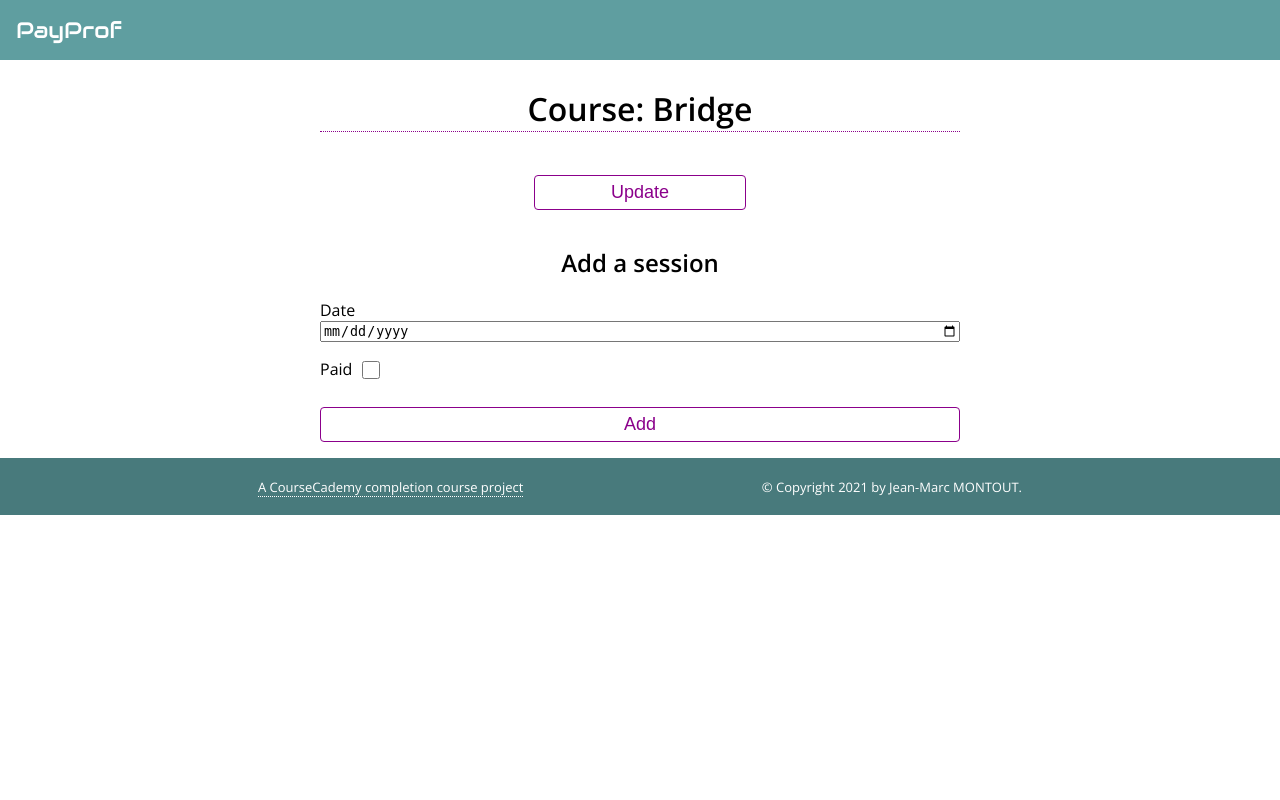
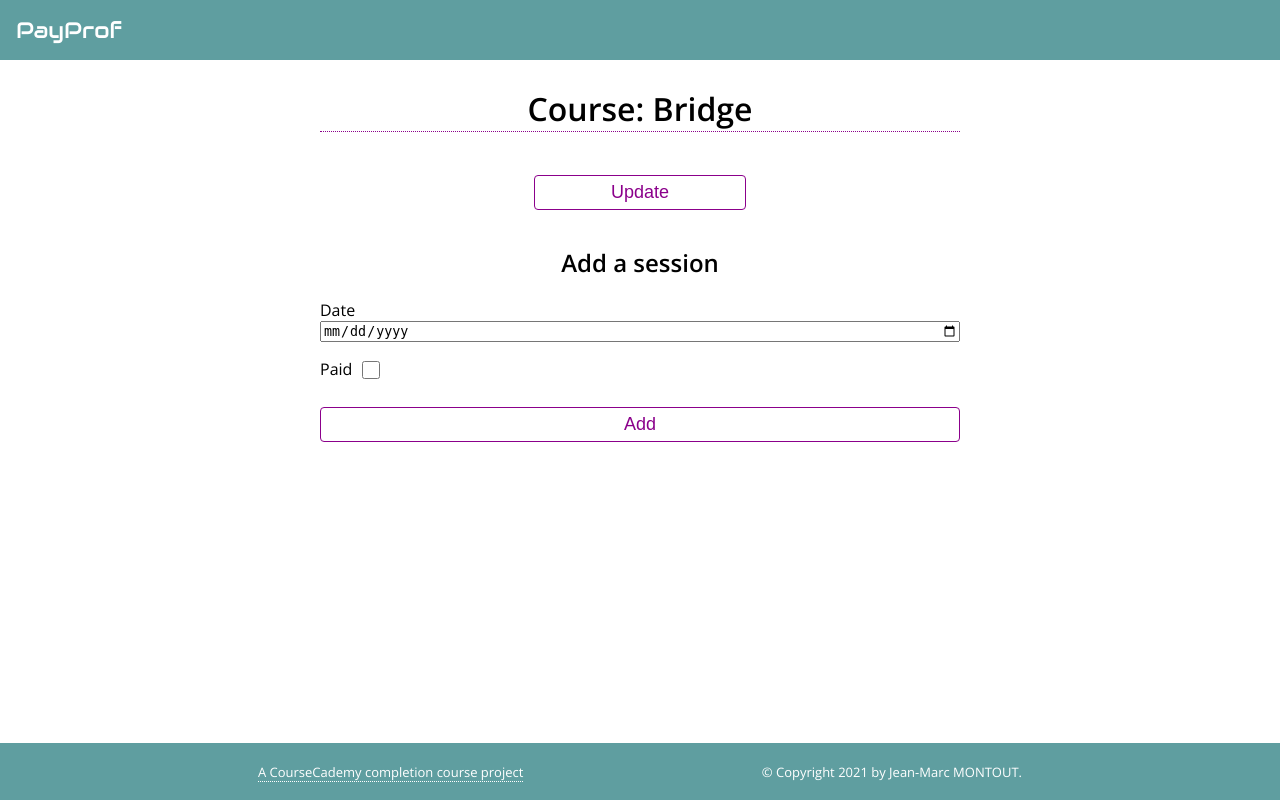
Before and after one commit to jmarcm/payprof, a Flask app: template templates/course.html in a window 1280 px wide. Run offline with Flask 2, Linux system fonts and the light colour scheme; the template is opened without the code that fills it: values that come from a table or form of the project are taken from there, others are empty; data comes from the database, SQL or seed files in the repository.

Commit message:
Footer at bottom

```diff
--- a/static/css/main.css
+++ b/static/css/main.css
@@ -161,8 +161,10 @@ input[type="checkbox"] {
 
 body {
     margin: 0;
+    height: 100vh;
+    display: flex;
+    flex-direction: column;
     font-family: 'Open Sans', sans-serif;
-    /* margin: 1.5em; */
 }
 
 @media (min-width: 992px) {
@@ -228,21 +230,25 @@ nav a {
     color: white;
 }
 
-.form-container,
-.container {
+/* MAIN
+-----------------------------------------------*/
+
+.main {
     margin-left: 0.3em;
     margin-right: 0.3em;
+    flex-grow: 2;
 }
 
 @media (min-width: 992px) {
-    .form-container {
+
+    .main-30 {
         width: 30%;
         min-width: 500px;
         margin-left: auto;
         margin-right: auto;
     }
 
-    .container {
+    .main-50 {
         width: 50%;
         min-width: 500px;
         margin-left: auto;
@@ -430,7 +436,7 @@ nav a {
 
 @media (min-width: 992px) {
 
-    #settings.container {
+    #settings.main {
         display: grid;
         grid-template-columns: minmax(11em,auto) auto;
         grid-template-areas: "title title" "list form";
@@ -462,7 +468,7 @@ nav a {
 
     font-size: small;
     font-weight: 100;
-    background: #487a7c;
+    background: cadetblue; /*#487a7c; */
     color: white;
 }
 
--- a/templates/course.html
+++ b/templates/course.html
@@ -2,7 +2,7 @@
 
 {% block content %}
 
-    <section id="{{ page_name}}" class="container">
+    <section id="{{ page_name}}" class="main main-50">
 
     <h1>Course: {{ course.name }}</h1>
 
--- a/templates/index.html
+++ b/templates/index.html
@@ -2,7 +2,7 @@
 
     {% block content %}
 
-        <section class="container">
+        <section class="main">
 
             {% if current_user.is_authenticated %}
                 <h2>Bienvenue {{ current_user.username }} !</h2>
--- a/templates/login.html
+++ b/templates/login.html
@@ -2,7 +2,7 @@
 
     {% block content %}
 
-        <section id="{{ page_name }}" class="form-container">
+        <section id="{{ page_name }}" class="main main-30">
 
 
             <h1>Login</h1>
--- a/templates/manage.html
+++ b/templates/manage.html
@@ -2,9 +2,10 @@
 
     {% block content %}
 
-    <section class="form-container">
+    <section class="main main-30">
 
         <h1>Manage</h1>
+
         <ul id="manage-cours">
             {% for course in courses %}
                 <li><a href="/course/{{ course.id }}">{{ course.name }}</a></li>
--- a/templates/registration.html
+++ b/templates/registration.html
@@ -2,7 +2,7 @@
 
     {% block content %}
 
-        <section id="{{ page_name }}" class="form-container">
+        <section id="{{ page_name }}" class="main main-30">
 
             <h1>Registration</h1>
 
--- a/templates/settings.html
+++ b/templates/settings.html
@@ -2,7 +2,7 @@
 
 {% block content %}
 
-    <section id="{{ page_name }}" class="container">
+    <section id="{{ page_name }}" class="main main-50">
 
         <h1>Settings</h1>
 
```
